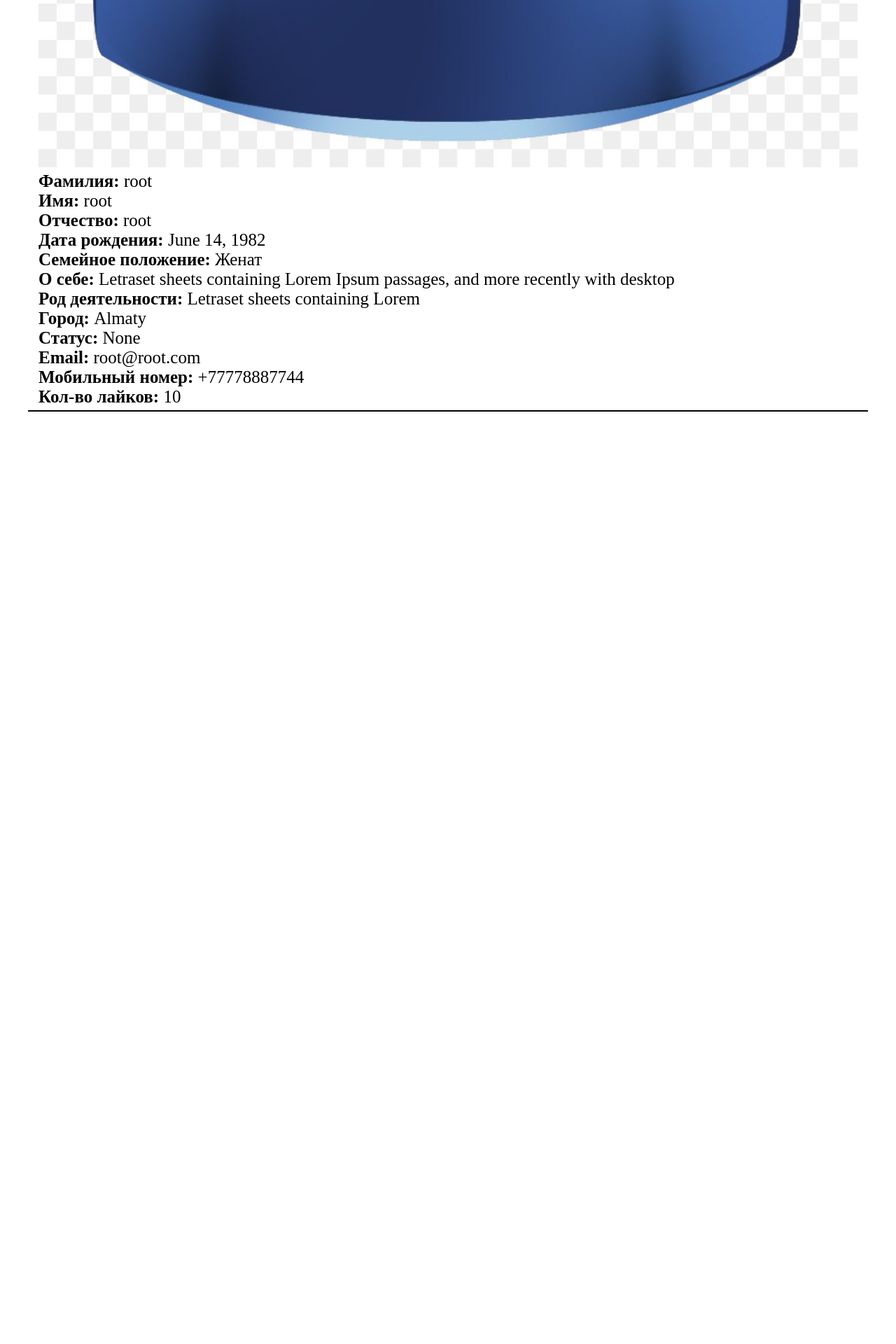
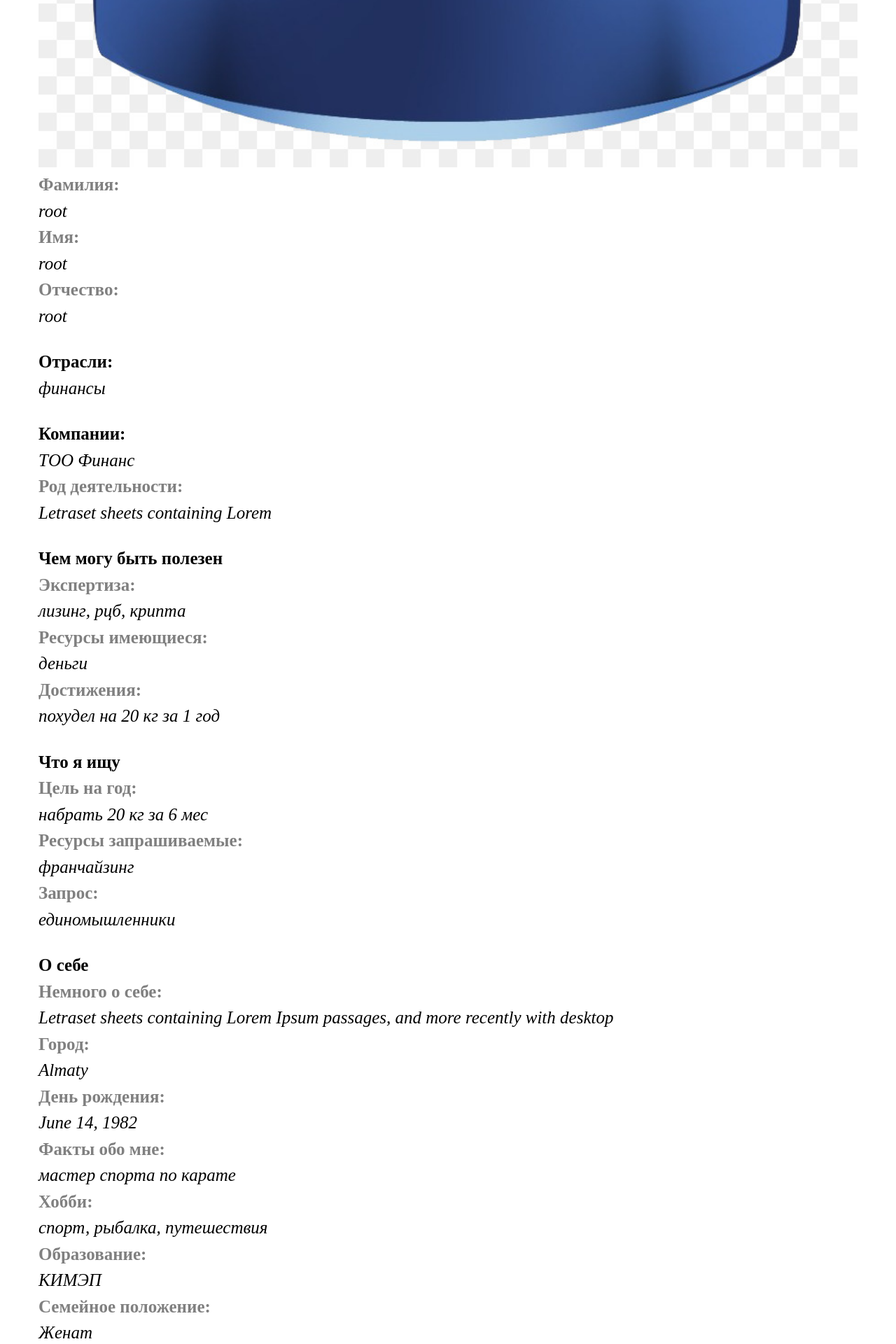
Before and after one commit to AttractorSchool/ESDP-AP-10-1, a Django app: page /auth/profile/20 in a window 1280 px wide. Shown: the part 998-2918 px from the top of the page at 70% size. Before the commit the page ends 1586 px from the top, so only its background shows below. Run offline with Django 4.2, Linux system fonts and the light colour scheme; data comes from the database, SQL or seed files in the repository.

Commit message:
#56 Обновлен profile.html с учетом новых полей

```diff
--- a/accounts/templates/profile.html
+++ b/accounts/templates/profile.html
@@ -5,18 +5,45 @@
 <div class="news">
     <div class="news_info">
         <img class="image" src="{{ user_obj.avatar.image.url }}" alt="">
-        <p><b>Фамилия:</b> {{ user_obj.last_name }}</p>
-        <p><b>Имя:</b> {{ user_obj.first_name }}</p>
-        <p><b>Отчество:</b> {{ user_obj.middle_name }}</p>
-        <p><b>Дата рождения:</b> {{ user_obj.birth_date }}</p>
-        <p><b>Семейное положение:</b> {{ user_obj.family_status }}</p>
-        <p><b>О себе:</b> {{ user_obj.about_me }}</p>
-        <p><b>Род деятельности:</b> {{ user_obj.occupation }}</p>
-        <p><b>Город:</b> {{ user_obj.cities }}</p>
-        <p><b>Статус:</b> {{ user_obj.status }}</p>
-        <p><b>Email:</b> {{ user_obj.email }}</p>
-        <p><b>Мобильный номер:</b> {{ user_obj.phone }}</p>
-        <p><b>Кол-во лайков:</b> {{ user_obj.likes_qty }}</p>
+        <p><b class="profile-fields">Фамилия:</b><br><i>{{ user_obj.last_name }}</i></p>
+        <p><b class="profile-fields">Имя:</b><br><i> {{ user_obj.first_name }} </i></p>
+        <p><b class="profile-fields">Отчество:</b><br><i> {{ user_obj.middle_name }} </i></p>
+        <br>
+        <p><b>Отрасли:</b><br><i> {{ user_obj.industries }} </i></p>
+        <br>
+        <p><b>Компании:</b><br><i> {{ user_obj.companies }} </i></p>
+        <p><b class="profile-fields">Род деятельности:</b><br><i> {{ user_obj.occupation }} </i></p>
+        <br>
+        <p><b>Чем могу быть полезен</b>
+        <p><b class="profile-fields">Экспертиза:</b><br><i> {{ user_obj.expertise }} </i></p>
+        <p><b class="profile-fields">Ресурсы имеющиеся:</b><br><i> {{ user_obj.resources_available }} </i></p>
+        <p><b class="profile-fields">Достижения:</b><br><i> {{ user_obj.achievements }} </i></p>
+        <br>
+        <p><b>Что я ищу</b>
+        <p><b class="profile-fields">Цель на год:</b><br><i> {{ user_obj.goal_for_the_year }} </i></p>
+        <p><b class="profile-fields">Ресурсы запрашиваемые:</b><br><i> {{ user_obj.resources_searching }} </i></p>
+        <p><b class="profile-fields">Запрос:</b><br><i> {{ user_obj.request }} </i></p>
+        <br>
+        <p><b>О себе</b>
+        <p><b class="profile-fields">Немного о себе:</b><br><i>{{ user_obj.about_me }} </i></p>
+        <p><b class="profile-fields">Город:</b><br><i> {{ user_obj.cities }} </i></p>
+        <p><b class="profile-fields">День рождения:</b><br><i> {{ user_obj.birth_date }} </i></p>
+        <p><b class="profile-fields">Факты обо мне:</b><br><i> {{ user_obj.facts_about_me }} </i></p>
+        <p><b class="profile-fields">Хобби:</b><br><i> {{ user_obj.hobby }} </i></p>
+        <p><b class="profile-fields">Образование:</b><br><i> {{ user_obj.education }} </i></p>
+        <p><b class="profile-fields">Семейное положение:</b><br><i> {{ user_obj.family_status }} </i></p>
+        <p><b class="profile-fields">Дети:</b><br><i> {{ user_obj.children }} </i></p>
+        <p><b class="profile-fields">Сайт:</b><br><i> {{ user_obj.site }} </i></p>
+
+        <br>
+        <p><b>Контакты</b>
+        <p><b class="profile-fields">Email:</b><br><i> {{ user_obj.email }} </i></p>
+        <p><b class="profile-fields">Мобильный номер:</b><br><i> {{ user_obj.phone }} </i></p>
+        <p><b class="profile-fields">Ссылки на социальные сети:</b><br><i> {{ user_obj.social_links }} </i></p>
+        <br>
+        <p><b>Участник с:</b><i> {{ user_obj.created_at }} </i></p>
+        <br>
+        <p><b>Кол-во лайков:</b><br><i> {{ user_obj.likes_qty }} </i></p>
     </div>
 </div>
 
--- a/static/css/style.css
+++ b/static/css/style.css
@@ -142,3 +142,11 @@ body{
 .hamburger_menu_item:hover{
     background-color: #CFD8DC;
 }
+
+p {
+    line-height: 1.5;
+   }
+
+.profile-fields {
+    color: grey;
+}
```
